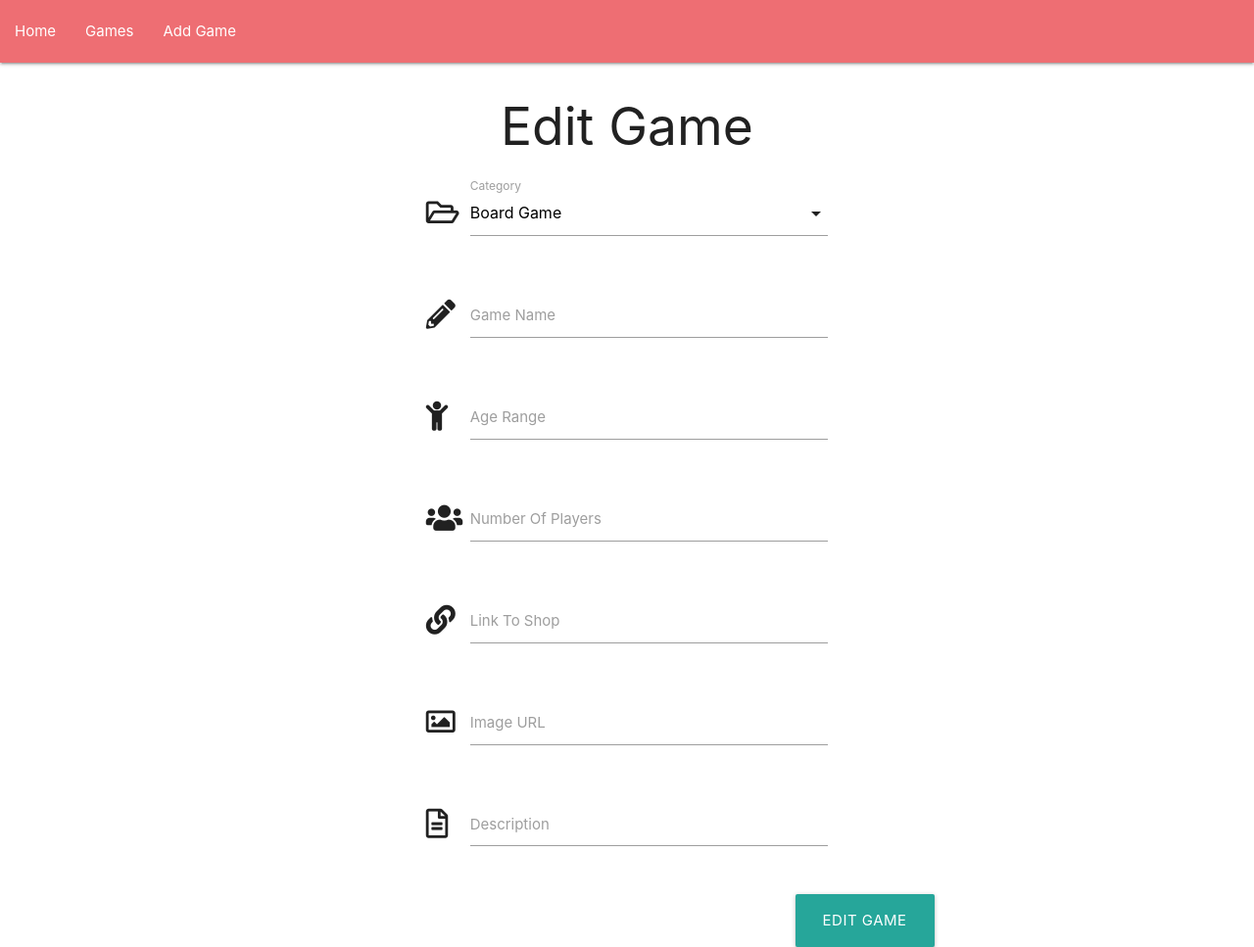
After one commit to Code-Institute-Submissions/MS3-family-games, a Flask app: template templates/edit_game.html in a window 1280 px wide. The commit adds this page. Shown: the whole page at 98% size. Run offline with Flask 2, Linux system fonts and the light colour scheme; the template is opened without the code that fills it, so the values that code supplies are empty; some libraries are stand-ins or nearby versions.

Commit message:
Create Edit button functionality

```diff
--- a/app.py
+++ b/app.py
@@ -45,10 +45,30 @@ def add_game():
         }
         mongo.db.games.insert_one(game)
         flash("Game Successfully Added")
-        return redirect(url_for("home"))
+        return redirect(url_for("get_games"))
 
     games = list(mongo.db.games.find())
     return render_template("add_game.html", games=games)
+
+
+@app.route("/edit_game/<game_id>", methods=["GET", "POST"])
+def edit_game(game_id):
+    if request.method == "POST":
+        submit = {
+            "category": request.form.get("category"),
+            "game_name": request.form.get("game_name"),
+            "age_range": request.form.get("age_range"),
+            "number_of_players": request.form.get("number_of_players"),
+            "link_to_shop": request.form.get("link_to_shop"),
+            "image_url": request.form.get("image_url"),
+            "description": request.form.get("description")
+        }
+        mongo.db.games.update({"_id": ObjectId(game_id)}, submit)
+        flash("Game Successfully Updated")
+        return redirect(url_for("get_games"))
+
+    game = mongo.db.games.find_one({"_id": ObjectId(game_id)})
+    return render_template("edit_game.html", game=game)
 
 
 if __name__ == "__main__":
--- /dev/null
+++ b/templates/edit_game.html
@@ -0,0 +1,76 @@
+{% extends "base.html" %}
+{% block content %}
+
+    <h2 class="center">Edit Game</h2>
+    <div class="container">
+        <!-- <div class="card "> -->
+            <form class="col s6" method="POST" action="{{ url_for('edit_game', game_id=game._id)}}">
+                <div class="row">
+                    <div class="input-field col s10 m8 offset-m2">
+                        <i class="far fa-folder-open prefix"></i>
+                        <select id="category" name="category" class="validate" required>
+                            <option value="none" disabled>Choose Category</option>
+                            <option value="category">Board Game</option>
+                            <option value="category">Card Game</option>
+                            <option value="category">Physical Skill</option>
+                            <option value="category">Other</option>
+                        </select>
+                        <label for="category">Category</label>
+                    </div>
+                </div>
+                <div class="row">
+                    <div class="input-field col s10 m8 offset-m2">
+                        <i class="fas fa-pencil-alt prefix"></i>
+                        <input id="game_name" name="game_name" type="text"
+                            value="{{ game.game_name }}" class="validate" required>
+                        <label for="game_name">Game Name</label>
+                    </div>
+                </div>
+                <div class="row">
+                    <div class="input-field col s10 m8 offset-m2">
+                        <i class="fas fa-child prefix"></i>
+                        <input id="age_range" name="age_range" type="text"
+                            value="{{ game.age_range }}" class="validate" required>
+                        <label for="age_range">Age Range</label>
+                    </div>
+                </div>
+                <div class="row">
+                    <div class="input-field col s10 m8 offset-m2">
+                        <i class="fas fa-users prefix"></i>
+                        <input id="number_of_players" name="number_of_players"
+                            value="{{ game.number_of_players }}" type="text" class="validate" required>
+                        <label for="number_of_players">Number Of Players</label>
+                    </div>
+                </div>
+                <div class="row">
+                    <div class="input-field col s10 m8 offset-m2">
+                        <i class="fas fa-link prefix"></i>
+                        <input id="link_to_shop" name="link_to_shop" type="text"
+                            value="{{ game.link_to_shop }}" class="validate" required>
+                        <label for="link_to_shop">Link To Shop</label>
+                    </div>
+                </div>
+                <div class="row">
+                    <div class="input-field col s10 m8 offset-m2">
+                        <i class="far fa-image prefix"></i>
+                        <input id="image_url" name="image_url" type="text"
+                            value="{{ game.image_url }}" class="validate" required>
+                        <label for="image_url">Image URL</label>
+                    </div>
+                </div>
+                <div class="row">
+                    <div class="input-field col s10 m8 offset-m2">
+                        <i class="far fa-file-alt prefix"></i>
+                        <textarea id="description" name="description" class="materialize-textarea">
+                            {{- game.description -}}
+                        </textarea>
+                        <label for="description">Description</label>
+                    </div>
+                </div>
+                <button type="submit" class="btn-large text-shadow right">Edit Game</button>
+            </form>
+        <!-- </div> -->
+    </div>
+
+
+{% endblock %}
--- a/templates/games.html
+++ b/templates/games.html
@@ -14,7 +14,7 @@
                         <img class="activator responsive-img" src="{{ game.image_url}}">
                     </div>
                     <div class="card-content center">
-                       <a href="" class="btn small">Edit</a>
+                       <a href="{{ url_for('edit_game', game_id=game._id) }}" class="btn small">Edit</a>
                        <a href="" class="btn small">Delete</a>
                     </div>
 
```
